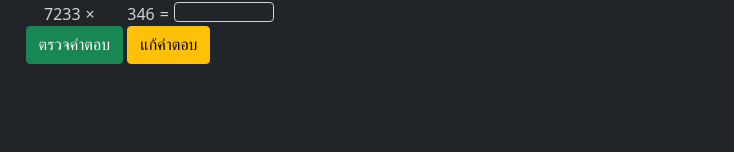
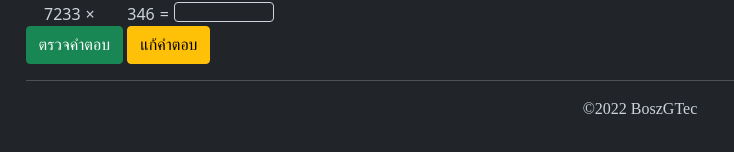
Before and after one commit to BoszGTec/Gen-Basic-Math-Problem-x, a plain HTML site: page index.html in a window 1280 px wide. Shown: the part 296-448 px from the top of the page, without its empty margins (0-734 px from the left). Drawn offline with nearby package versions, Linux system fonts and the light colour scheme; a web font is replaced by a local one.

Commit message:
Update index.html

```diff
--- a/index.html
+++ b/index.html
@@ -19,6 +19,7 @@
    value="แก้คำตอบ" onclick="fix_ans(); " />
   <input type="button" class="btn btn-info" hidden
    value="ดูคำตอบ" id="view_ans" onclick="view_ans()" />
+  <hr/><center class="check_word">©2022 BoszGTec</center>
 
   <script src="script/creatproblem.js"></script>
   <script src="script/check-ans.js"></script>
```
